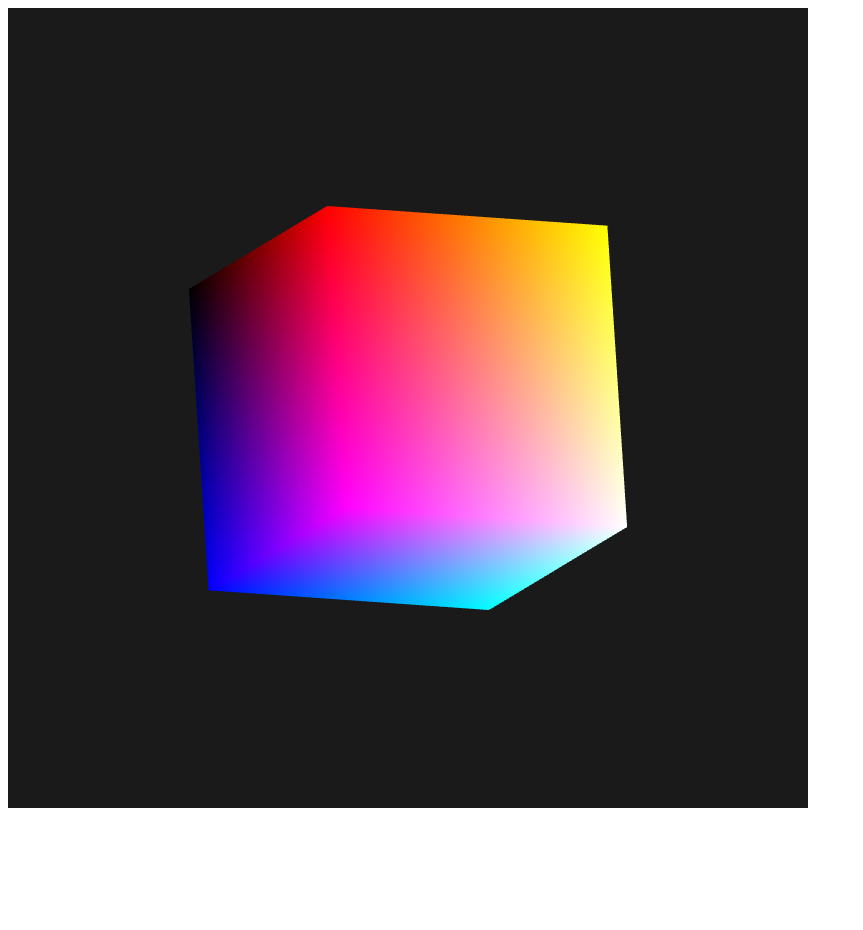
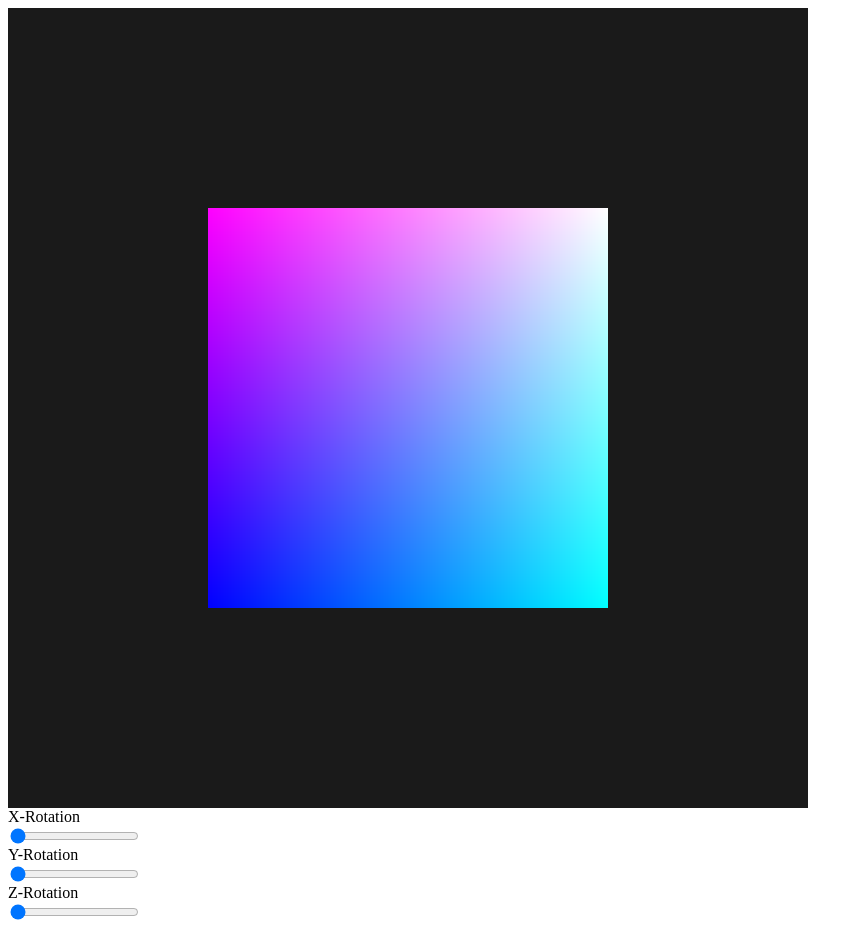
Before and after one commit to NickDriscoll/CSE5542, a plain HTML site: page practice/index.html in a window 1280 px wide. Shown: the whole page, without its empty margins (0-863 px from the left). Before the commit the page ends 816 px from the top, so only its background shows below. Drawn offline with Linux system fonts and the light colour scheme.

Commit message:
more stuff

```diff
--- a/practice/colored_cube.js
+++ b/practice/colored_cube.js
@@ -7,17 +7,19 @@ var num_vertices = 36;
 var matrix;
 var model_view_matrix;
 
-var theta = 0;
+var thetas = [0, 0, 0];
+var rot_funcs = [rotateX, rotateY, rotateZ];
 
 function render()
 {
 	//Compute rotation matrix
-	theta += 1;
-	matrix = mult(rotateZ(theta), mult(rotateX(theta), rotateY(theta)));
+	matrix = mat4();
+	for (var i = 0; i < rot_funcs.length; i++)
+	{
+		matrix = mult(matrix, rot_funcs[i](thetas[i]));
+	}
 
-	//Add scaling
-	var factor = Math.sin(theta * 0.01) * 0.25 + 0.75;
-	matrix = mult(matrix, scalem(factor, factor, factor));
+	//matrix = mult(rotateZ(theta), mult(rotateX(theta), rotateY(theta)));
 
 	//Send the new matrix to the GPU
 	gl.uniformMatrix4fv(model_view_matrix, false, flatten(matrix));
@@ -110,3 +112,18 @@ window.onload = function main()
 
 	render();
 }
+
+document.getElementById("sliderX").oninput = function()
+{
+	thetas[0] = this.value;
+}
+
+document.getElementById("sliderY").oninput = function()
+{
+	thetas[1] = this.value;
+}
+
+document.getElementById("sliderZ").oninput = function()
+{
+	thetas[2] = this.value;
+}
--- a/practice/index.html
+++ b/practice/index.html
@@ -6,6 +6,7 @@
 		attribute vec4 vPosition;
 		attribute vec4 vColor;
 		varying vec4 fColor;
+
 		uniform mat4 model_view_matrix;
 
 		void main()
@@ -30,6 +31,18 @@
 	</head>
 	<body>
 		<canvas id="gl-canvas" width="800" height="800"></canvas>
+		<br/>
+		X-Rotation
+		<br/>
+		<input id="sliderX" type="range" min="0" max="360" value="0"></input>
+		<br/>
+		Y-Rotation
+		<br/>
+		<input id="sliderY" type="range" min="0" max="360" value="0"></input>
+		<br/>
+		Z-Rotation
+		<br/>
+		<input id="sliderZ" type="range" min="0" max="360" value="0"></input>
 	</body>
 
 	<script type="text/javascript" src="webgl-utils.js"></script>
```
